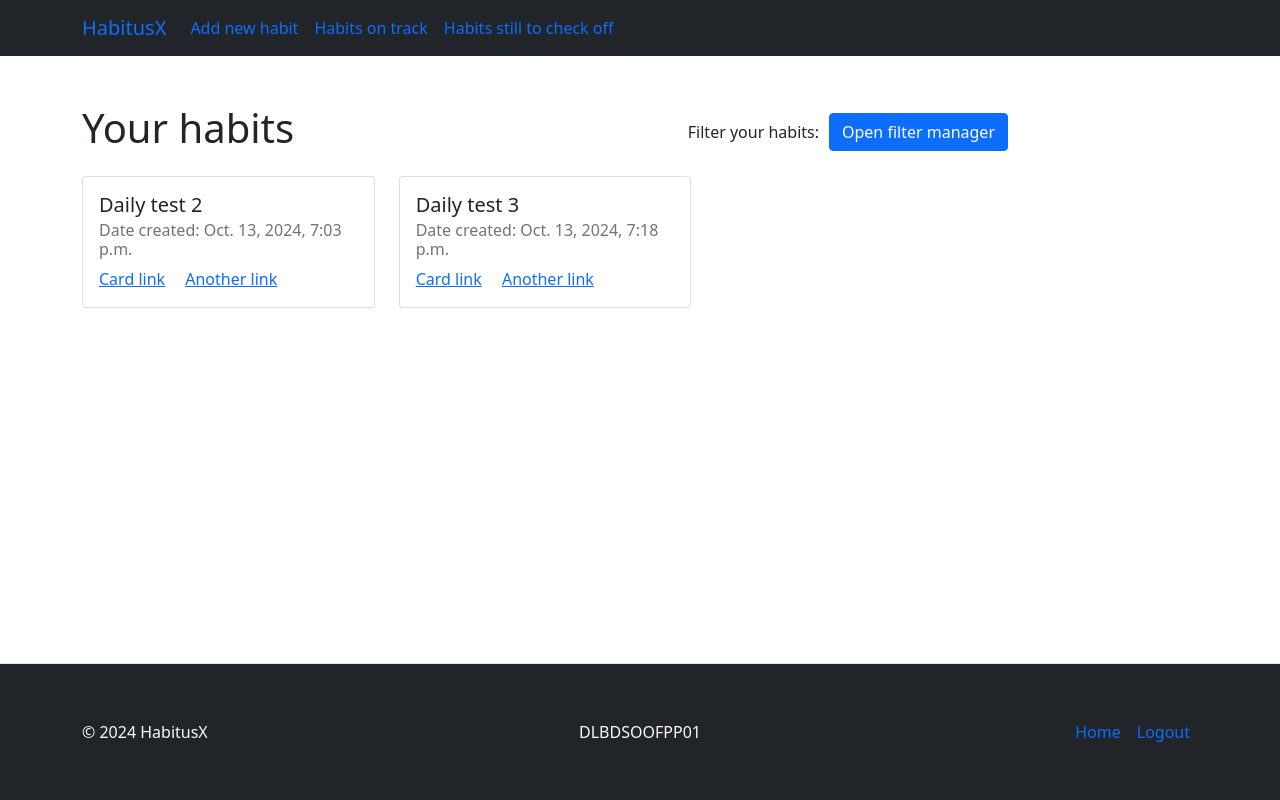
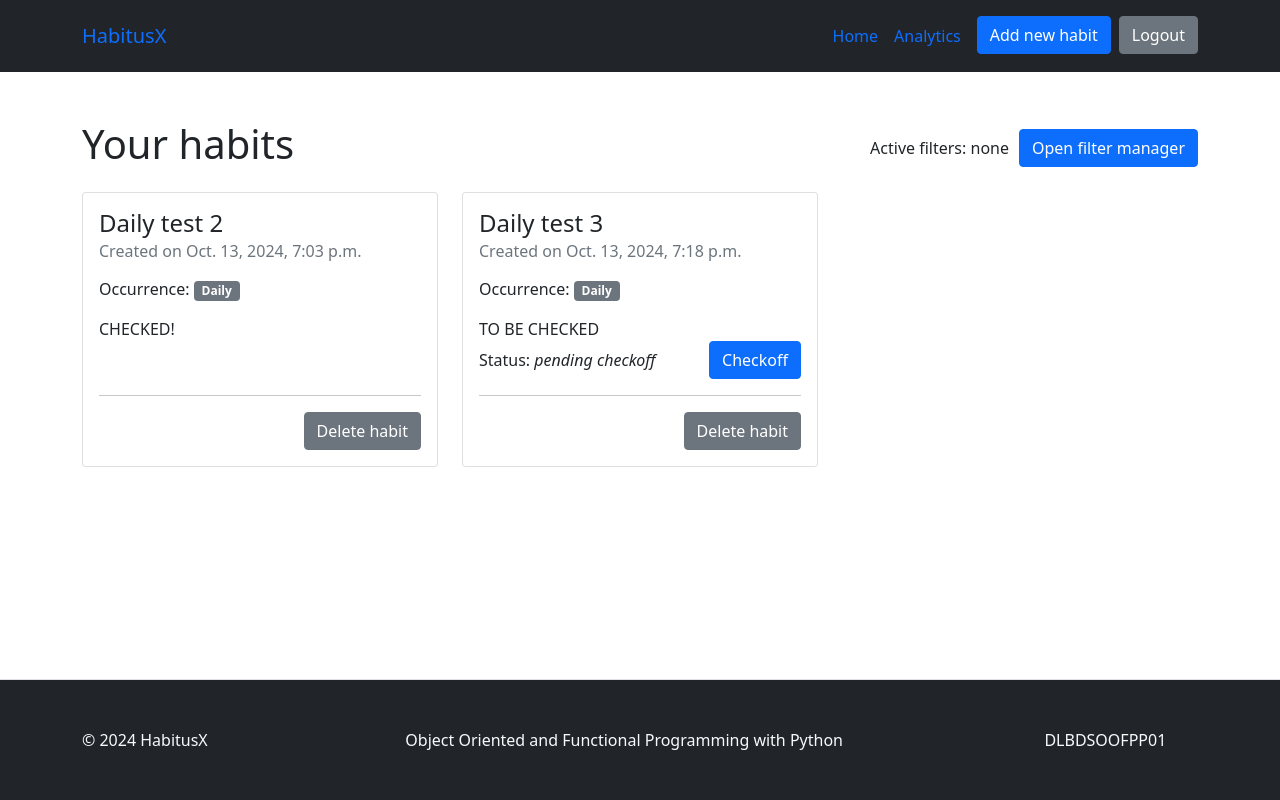
Before and after one commit to tommydemarco/habitusx, a Django app: page / in a window 1280 px wide. Run offline with Django 5.2, Linux system fonts and the light colour scheme; a user stored in the database is signed in; data comes from the database, SQL or seed files in the repository; both versions use the stored data as it was after the commit.

Commit message:
Improves habit filter function, adjusts ui elements and adds ui checkoff functionality

```diff
--- a/habitusx/settings.py
+++ b/habitusx/settings.py
@@ -38,6 +38,7 @@ INSTALLED_APPS = [
     'django.contrib.sessions',
     'django.contrib.messages',
     'django.contrib.staticfiles',
+    "django.contrib.humanize",
     "django_browser_reload",
     "crispy_bootstrap4",
     "crispy_forms",
--- a/habitusxapp/urls.py
+++ b/habitusxapp/urls.py
@@ -1,8 +1,10 @@
 from django.urls import path
-from .views import  HabitsListView, HabitCreateView, FilteredHabitListView
+from .views import  HabitsListView, HabitCreateView, FilteredHabitListView, HabitDeleteView, CheckoffCreateView
 
 urlpatterns = [
     path('', HabitsListView.as_view(), name='home'),
     path('/add-new-habit', HabitCreateView.as_view(), name='add-new-habit'),
     path('filter/<occurrence>/<checkedoffstatus>/', FilteredHabitListView.as_view(), name='filtered'),
+    path('/delete-habit/<int:pk>/', HabitDeleteView.as_view(), name='delete-habit'),
+    path('/checkoff-habit/<int:pk>/', CheckoffCreateView.as_view(), name='checkoff-habit'),
 ]
--- a/habitusxapp/views.py
+++ b/habitusxapp/views.py
@@ -1,10 +1,14 @@
 from django.contrib import messages
 from django.utils import timezone
 from django.http import Http404
+from django.shortcuts import get_object_or_404, redirect
 from datetime import timedelta
-from .models import Habit
+from .models import Habit, CheckOff
+from django.views import View
+from django.http import HttpResponseRedirect
 from django.views.generic import ListView, CreateView
 from django.contrib.auth.mixins import LoginRequiredMixin
+from django.db.models import Q
 
 
 class HabitsListView(LoginRequiredMixin, ListView):
@@ -16,6 +20,13 @@ class HabitsListView(LoginRequiredMixin, ListView):
     def get_queryset(self):
         return Habit.objects.filter(user=self.request.user)
 
+    def get_context_data(self, **kwargs):
+            context = super().get_context_data(**kwargs)
+            for habit in context['habits']:
+                latest_checkoff = habit.checkoffs.order_by('-date_added').first()
+                habit.latest_checkoff = latest_checkoff
+            return context
+
 class FilteredHabitListView(LoginRequiredMixin, ListView):
     model = Habit
     template_name = "habit-list.html"
@@ -24,6 +35,9 @@ class FilteredHabitListView(LoginRequiredMixin, ListView):
     def get_queryset(self):
         today = timezone.now().date()
         yesterday = today - timedelta(days=1)
+        day_before_yesterday = yesterday - timedelta(days=1)
+        last_week = timezone.now().date() - timedelta(days=7)
+
         checked_off_status = self.kwargs.get("checkedoffstatus")
         occurrence = self.kwargs.get("occurrence")
 
@@ -33,21 +47,23 @@ class FilteredHabitListView(LoginRequiredMixin, ListView):
 
         if occurrence == "daily":
             habits_checked = daily_habits.filter(
-                checkoffs__date_added=today,
+                Q(checkoffs__date_added__gt=today),
             ).distinct()
             habits_unchecked = daily_habits.filter(
-                checkoffs__date_added=yesterday,
+                (Q(date_created__date=today) & Q(checkoffs__isnull=True)) |
+                Q(checkoffs__date_added__lt=day_before_yesterday)
             ).distinct()
             habits_broken = daily_habits.filter(
-                checkoffs__date_added__gt=yesterday,
+                checkoffs__date_added__lt=yesterday,
             ).distinct()
             habits_any_status = daily_habits
         elif occurrence == "weekly":
             habits_checked = weekly_habits.filter(
-                checkoffs__date_added__range=(today - timedelta(days=7), today),
+                checkoffs__date_added__range=(last_week, today),
             ).distinct()
             habits_unchecked = weekly_habits.filter(
-                checkoffs__date_added__range=(today - timedelta(days=14), today - timedelta(days=7)),
+                Q(date_created__gte=last_week) |
+                Q(checkoffs__date_added__range=(today - timedelta(days=14), today - timedelta(days=7))),
             ).distinct()
             habits_broken = weekly_habits.filter(
                 checkoffs__date_added__lt= today - timedelta(days=14),
@@ -68,10 +84,16 @@ class FilteredHabitListView(LoginRequiredMixin, ListView):
 
         if checked_off_status == "checked": return habits_checked
         elif checked_off_status == "unchecked": return habits_unchecked
-        elif checked_off_status == "broken": return habits_broken
+        elif checked_off_status == "streak-broken": return habits_broken
         elif checked_off_status == "any-status": return habits_any_status
         else: raise Http404(checked_off_status)
 
+    def get_context_data(self, **kwargs):
+            context = super().get_context_data(**kwargs)
+            for habit in context['habits']:
+                latest_checkoff = habit.checkoffs.order_by('-date_added').first()
+                habit.latest_checkoff = latest_checkoff
+            return context
 
 
 class HabitCreateView(LoginRequiredMixin, CreateView):
@@ -86,3 +108,29 @@ class HabitCreateView(LoginRequiredMixin, CreateView):
         form.instance.user = self.request.user
         messages.success(self.request, 'Nice! You created a new habit')
         return super().form_valid(form)
+
+class HabitDeleteView(LoginRequiredMixin, View):
+    def post(self, request, pk):
+        habit = get_object_or_404(Habit, pk=pk)
+
+        if habit.user == request.user:
+            habit.delete()
+
+        messages.success(self.request, 'The habit was successfully deleted')
+        return redirect('/')
+
+class CheckoffCreateView(LoginRequiredMixin, View):
+   def post(self, request, pk):
+        habit = get_object_or_404(Habit, pk=pk)
+
+        if not habit:
+            messages.error(self.request, 'There was an error in checking off the habit. PLease try again')
+            return redirect('/')
+
+        CheckOff.objects.create(
+            habit=habit,
+            date_added=timezone.now()
+        )
+
+        messages.error(self.request, 'The habit was checked off successfully')
+        return HttpResponseRedirect(request.META.get('HTTP_REFERER', '/'))
--- a/static/style.css
+++ b/static/style.css
@@ -8,3 +8,9 @@
         flex: 1;
     }
 }
+
+.footer-logout-button {
+    background: transparent;
+    outline: none;
+    border: 0;
+}
--- a/templates/base-logged.html
+++ b/templates/base-logged.html
@@ -1,4 +1,7 @@
 {% load static %}
+{% load humanize %}
+{% load tz %}
+{% now 'Y-m-d' as today %}
 
 <!DOCTYPE html>
 <html lang="en">
@@ -19,12 +22,15 @@
       {% include 'partials/header.html' %}
       <div class="container">
         <div class="row">
-          <div class="col-lg-10 py-5">
+          <div class="col-lg-12 py-5">
             <div class="row">
               <!-- this is where all the messages will be displayed -->
               {% if messages %}
                 {% for message in messages %}
-                  <div class="alert alert-{{ message.tags }}">{{ message }}</div>
+                  <div class="alert alert-{{ message.tags }} alert-dismissible fade show" role="alert">
+                    {{ message }}
+                    <button type="button" class="btn-close" data-bs-dismiss="alert" aria-label="Close"></button>
+                  </div>
                 {% endfor %}
               {% endif %}
 
--- a/templates/habit-list.html
+++ b/templates/habit-list.html
@@ -5,25 +5,87 @@
     <h1>Your habits</h1>
   </div>
   <div class="col-6 pb-3 d-flex flex-row justify-content-end align-items-center">
-    <span style="padding-inline-end: 10px;">Filter your habits:</span>
+    <span id="active-filters" style="padding-inline-end: 10px;">Active filters:</span>
     <button type="button" class="btn btn-primary" data-bs-toggle="modal" data-bs-target="#filtersModal">Open filter manager</button>
   </div>
-  {% for habit in habits %}
-    <div class="col-md-6 col-lg-4">
-      <div class="card">
-        <div class="card-body">
-          <h5 class="card-title">{{ habit.description }}</h5>
-          <h6 class="card-subtitle mb-2 text-muted">Date created: {{ habit.date_created }}</h6>
+  {% with yesterday=today|date:'Y-m-d' %}
+    {% for habit in habits %}
+      <div class="col-md-6 col-lg-4">
+        <div class="card" style="height: 100%">
+          <div class="card-body" style="display: flex; flex-direction: column;">
+            <h4 class="card-title">{{ habit.description }}</h4>
+            <h6 class="card-subtitle mb-3 text-muted">Created on {{ habit.date_created }}</h6>
+            <p class="card-text">
+              Occurrence: <span class="badge bg-secondary">{{ habit.occurrence.description }}</span>
+            </p>
 
-          <!-- TODO: edit standard bootstrap card to fit habit information -->
-          <a href="#" class="card-link">Card link</a>
-          <a href="#" class="card-link">Another link</a>
+            {% if habit.occurrence.daily_rate == 1 %}
+              {% if habit.latest_checkoff %}
+                {% if habit.latest_checkoff.date_added|date:'Y-m-d' == today %}
+                  CHECKED!
+                {% elif habit.latest_checkoff.date_added|date:'Y-m-d' >= yesterday %}
+                  TO BE CHECKED
+                {% elif habit.latest_checkoff.date_added|date:'Y-m-d' < yesterday %}
+                  STREAK BROKEN
+                {% endif %}
+              {% else %}
+                {% if habit.date_created|date:'Y-m-d' == today %}
+                  TO BE CHECKED{% include 'partials/checkoff-habit.html' %}
+                {% else %}
+                  STREAK BROKEN
+                {% endif %}
+              {% endif %}
+            {% endif %}
+
+            <hr style="margin-top: auto;" />
+            <div class="d-flex justify-content-end align-items-center">
+              <form method="POST" action="{% url 'delete-habit' habit.pk %}">
+                {% csrf_token %}
+                <button class="btn btn-secondary" type="submit">Delete habit</button>
+              </form>
+            </div>
+          </div>
         </div>
       </div>
-    </div>
-  {% endfor %}
+    {% endfor %}
+  {% endwith %}
   {% if habits|length == 0 %}
     <div class="col-md-6">The list of habits is empty</div>
   {% endif %}
   {% include 'partials/filter-modal.html' %}
+
+  <script>
+    const filtersElement = document.getElementById('active-filters')
+    const pathElements = window.location.pathname.split('/')
+
+    const occurrenceElement = pathElements[2]
+    const statusElement = pathElements[3]
+
+    if (occurrenceElement) {
+      filtersElement.insertAdjacentHTML(
+        'beforeend',
+        `
+                                                                                                                                                                                                                                                                                                                                                                                              <span class="badge bg-secondary">${occurrenceElement.replace('-', ' ')}</span>
+                                                                                                                                                                                                                                                                                                                                                                                            `
+      )
+    }
+
+    if (statusElement) {
+      filtersElement.insertAdjacentHTML(
+        'beforeend',
+        `
+                                                                                                                                                                                                                                                                                                                                                                                           <span class="badge bg-secondary">${statusElement.replace('-', ' ')}</span>
+                                                                                                                                                                                                                                                                                                                                                                                            `
+      )
+    }
+
+    if (!occurrenceElement && !statusElement) {
+      filtersElement.insertAdjacentHTML(
+        'beforeend',
+        `
+                                                                                                                                                                                                                                                                                                                                                                                           <span>none</span>
+                                                                                                                                                                                                                                                                                                                                                                                            `
+      )
+    }
+  </script>
 {% endblock %}
--- /dev/null
+++ b/templates/partials/checkoff-habit.html
@@ -0,0 +1,7 @@
+<div class="d-flex justify-content-between align-items-center mb-3">
+  <span>Status: <i>pending checkoff</i></span>
+  <form method="POST" action="{% url 'checkoff-habit' habit.pk %}">
+    {% csrf_token %}
+    <button class="btn btn-primary" type="submit">Checkoff</button>
+  </form>
+</div>
--- a/templates/partials/filter-modal.html
+++ b/templates/partials/filter-modal.html
@@ -23,19 +23,19 @@
         <h6>Habit completion status</h6>
         <div class="form-check">
           <input class="form-check-input" value="any-status" type="radio" name="completion" id="any-status" />
-          <label class="form-check-label" for="any-status">Any completion status</label>
+          <label class="form-check-label" for="any-status">Any status</label>
         </div>
         <div class="form-check">
           <input class="form-check-input" value="checked" type="radio" name="completion" id="checked" />
-          <label class="form-check-label" for="checked">Checked off</label>
+          <label class="form-check-label" for="checked">Checked</label>
         </div>
         <div class="form-check">
           <input class="form-check-input" value="unchecked" type="radio" name="completion" id="unchecked" />
-          <label class="form-check-label" for="unchecked">To be checked off</label>
+          <label class="form-check-label" for="unchecked">Unchecked</label>
         </div>
         <div class="form-check">
-          <input class="form-check-input" value="broken" type="radio" name="completion" id="broken" />
-          <label class="form-check-label" for="broken">Streak broken</label>
+          <input class="form-check-input" value="streak-broken" type="radio" name="completion" id="streak-broken" />
+          <label class="form-check-label" for="streak-broken">Streak broken</label>
         </div>
       </div>
       <div class="modal-footer">
@@ -53,21 +53,18 @@
     function setCheckboxValues() {
         const pathElements = window.location.pathname.split('/');
 
-        if (pathElements.length >= 3) {
-            const secondElement = pathElements[2];
-            const thirdElement = pathElements[3];
+        const occurrenceElement = pathElements[2] || "any-occurrence";
+        const ststusElement = pathElements[3] || "any-status";
 
         const firstCheckboxSet = document.querySelectorAll('input[name="occurrence"]');
         firstCheckboxSet.forEach(checkbox => {
-                console.log(checkbox.value, secondElement)
-                checkbox.checked = (checkbox.value === secondElement);
+            checkbox.checked = (checkbox.value === occurrenceElement);
         });
 
         const secondCheckboxSet = document.querySelectorAll('input[name="completion"]');
         secondCheckboxSet.forEach(checkbox => {
-                checkbox.checked = (checkbox.value === thirdElement);
+            checkbox.checked = (checkbox.value === ststusElement);
         });
-        }
     }
 
     function navigateBasedOnCheckboxes() {
@@ -76,8 +73,6 @@
 
         const occurrence = occurrenceValue?.value || "any-occurrence";
         const completion = completionValue?.value || "any-status";
-
-        console.log(occurrence, completion);
 
         const filterPath = `filter/${occurrence}/${completion}/`;
         window.location.pathname = filterPath;
@@ -88,7 +83,6 @@
     });
 
     applyFiltersButton.addEventListener('click', function () {
-        console.log("CLICK")
         navigateBasedOnCheckboxes();
     });
 </script>
--- a/templates/partials/footer.html
+++ b/templates/partials/footer.html
@@ -1,22 +1,9 @@
 <footer class="d-flex flex-wrap bg-dark justify-content-between align-items-center py-5 mt-5 border-top">
   <div class="container">
     <div class="row">
-      <p class="col-md-4 text-light d-flex align-items-center mb-3 mb-md-0 me-md-auto link-body-emphasis">© 2024 HabitusX</p>
-      <span class="col-md-4 text-light d-flex align-items-center justify-content-center mb-3 mb-md-0 me-md-auto link-body-emphasis">DLBDSOOFPP01</span>
-      <ul class="nav col-md-4 justify-content-end">
-        {% if user.is_authenticated %}
-          <li class="nav-item">
-            <a href="{% url 'home' %}" class="nav-link px-2 text-body-secondary">Home</a>
-          </li>
-          <li class="nav-item">
-            <a href="#" class="nav-link px-2 text-body-secondary">Logout</a>
-          </li>
-        {% else %}
-          <li class="nav-item">
-            <a href="#" class="nav-link px-2 text-body-secondary">Login</a>
-          </li>
-        {% endif %}
-      </ul>
+      <p class="col-md-3 text-light d-flex align-items-center mb-3 mb-md-0 me-md-auto link-body-emphasis">© 2024 HabitusX</p>
+      <span class="col-md-5 text-light d-flex align-items-center justify-content-center mb-3 mb-md-0 me-md-auto link-body-emphasis">Object Oriented and Functional Programming with Python</span>
+      <p class="col-md-3 text-light d-flex align-items-center justify-content-end mb-3 mb-md-0 me-md-auto link-body-emphasis">DLBDSOOFPP01</p>
     </div>
   </div>
 </footer>
--- a/templates/partials/header.html
+++ b/templates/partials/header.html
@@ -1,25 +1,28 @@
-<nav class="navbar navbar-expand-lg bg-dark">
+<nav class="navbar navbar-expand-lg py-3 bg-dark">
   <div class="container">
     <a class="navbar-brand" href="{% url 'home' %}">HabitusX</a>
     <button class="navbar-toggler" type="button" data-bs-toggle="collapse" data-bs-target="#navbarNav" aria-controls="navbarNav" aria-expanded="false" aria-label="Toggle navigation"><span class="navbar-toggler-icon"></span></button>
-    <div class="collapse navbar-collapse" id="navbarNav">
+    <div class="collapse navbar-collapse justify-content-end" id="navbarNav">
       <ul class="navbar-nav">
         {% if not user.is_authenticated %}
           <li class="nav-item">
-            <a href="#" class="nav-link px-2 text-body-secondary">Home</a>
-          </li>
-          <li class="nav-item">
-            <a href="#" class="nav-link px-2 text-body-secondary">Logout</a>
+            <a class="btn btn-primary" href="{% url 'login' %}">Login</a>
           </li>
         {% else %}
           <li class="nav-item">
-            <a class="nav-link active" aria-current="page" href="{% url 'add-new-habit' %}">Add new habit</a>
+            <a class="nav-link" href="{% url 'home' %}">Home</a>
           </li>
           <li class="nav-item">
-            <a class="nav-link" href="#">Habits on track</a>
+            <a class="nav-link" href="#">Analytics</a>
           </li>
           <li class="nav-item">
-            <a class="nav-link" href="#">Habits still to check off</a>
+            <a class="btn btn-primary mx-2" aria-current="page" href="{% url 'add-new-habit' %}">Add new habit</a>
+          </li>
+          <li class="nav-item">
+            <form method="post" action="{% url 'logout' %}">
+              {% csrf_token %}
+              <button class="btn btn-secondary" type="submit">Logout</button>
+            </form>
           </li>
         {% endif %}
       </ul>
```
Also changed, not shown: templates/logout.html (added, +11 -0 lines), db.sqlite3. Lines whose indentation alone changed are shown as unchanged.
